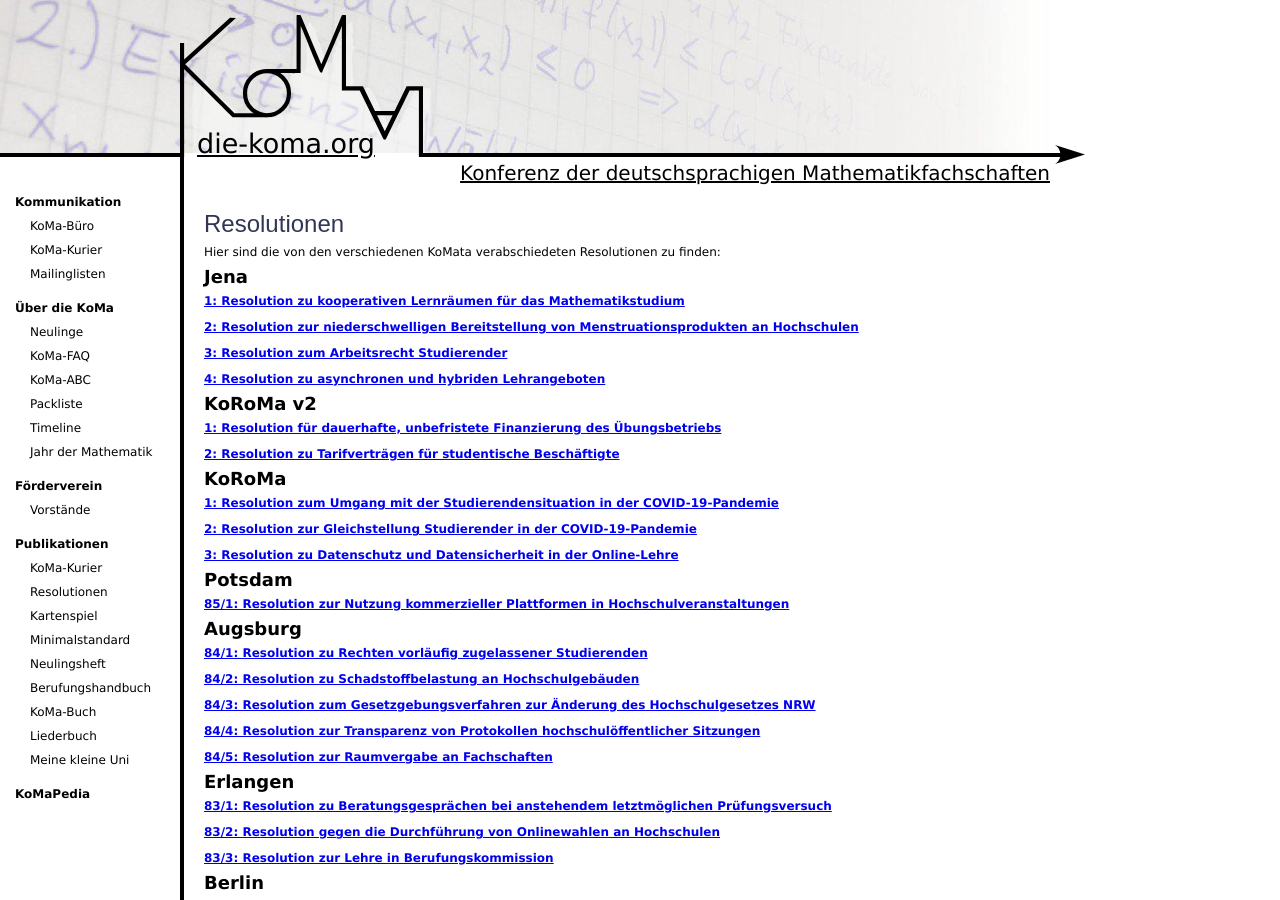
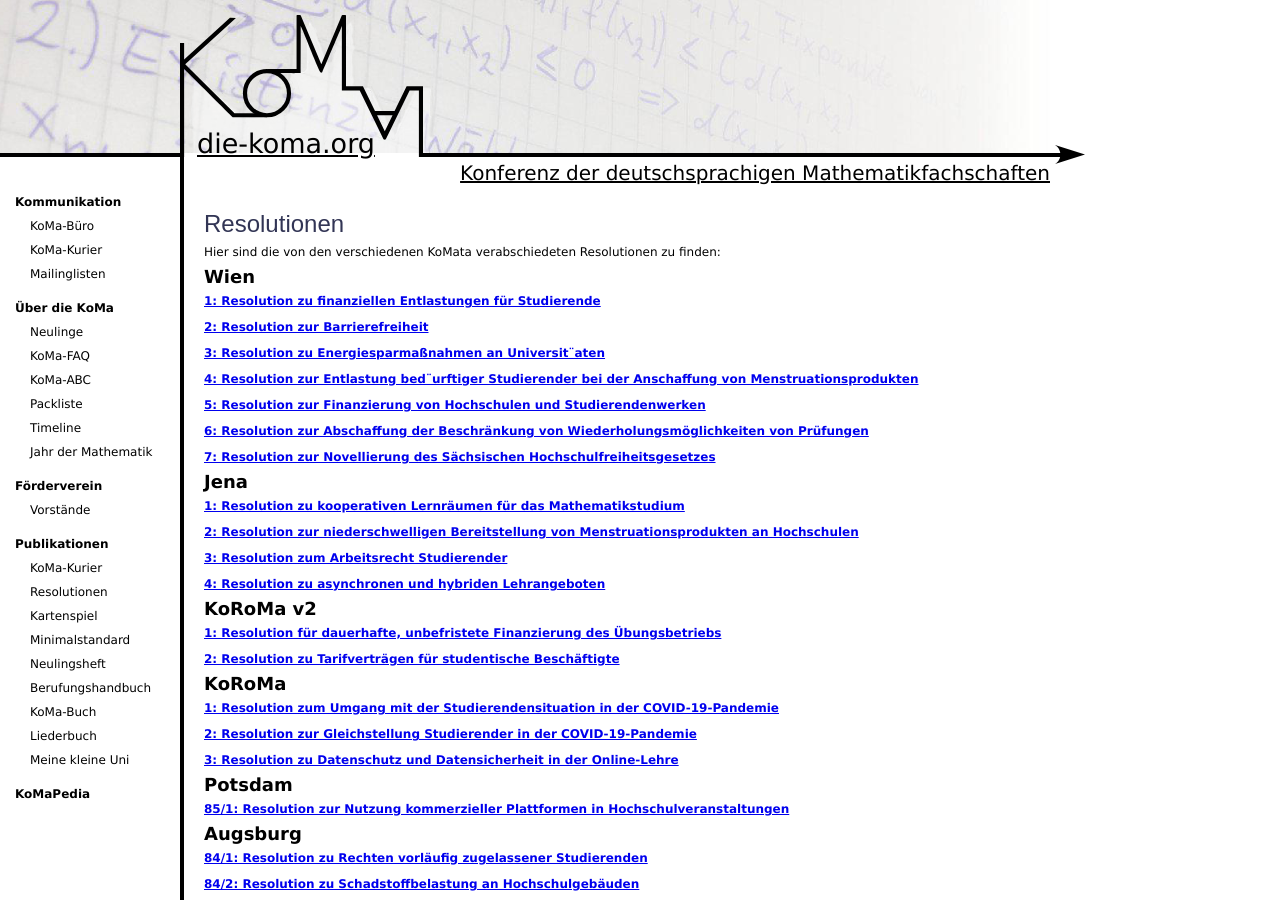
Before and after one commit to Die-KoMa/die-koma.org, a Jekyll site: the page built from publikationen/resolutionen/index.md, in a window 1280 px wide and 900 px high. Built offline with Jekyll 4.4.1, drawn with Linux system fonts in a browser that asks for light colours.

Commit message:
Resolutionen der KoMa87 eingepflegt

```diff
--- a/publikationen/resolutionen/index.md
+++ b/publikationen/resolutionen/index.md
@@ -7,6 +7,22 @@ order: 2
 # Resolutionen
 
 Hier sind die von den verschiedenen KoMata verabschiedeten Resolutionen zu finden:
+
+## Wien
+
+[**1: Resolution zu finanziellen Entlastungen für Studierende**](https://file.komapedia.org/87_1.pdf)
+
+[**2: Resolution zur Barrierefreiheit**](https://file.komapedia.org/87_2.pdf)
+
+[**3: Resolution zu Energiesparmaßnahmen an Universit¨aten**](https://file.komapedia.org/87_3.pdf)
+
+[**4: Resolution zur Entlastung bed¨urftiger Studierender bei der Anschaffung von Menstruationsprodukten**](https://file.komapedia.org/87_4.pdf)
+
+[**5: Resolution zur Finanzierung von Hochschulen und Studierendenwerken**](https://file.komapedia.org/87_5.pdf)
+
+[**6: Resolution zur Abschaffung der Beschränkung von Wiederholungsmöglichkeiten von Prüfungen**](https://file.komapedia.org/87_6.pdf)
+
+[**7: Resolution zur Novellierung des Sächsischen Hochschulfreiheitsgesetzes**](https://file.komapedia.org/87_7.pdf)
 
 ## Jena
 
```
